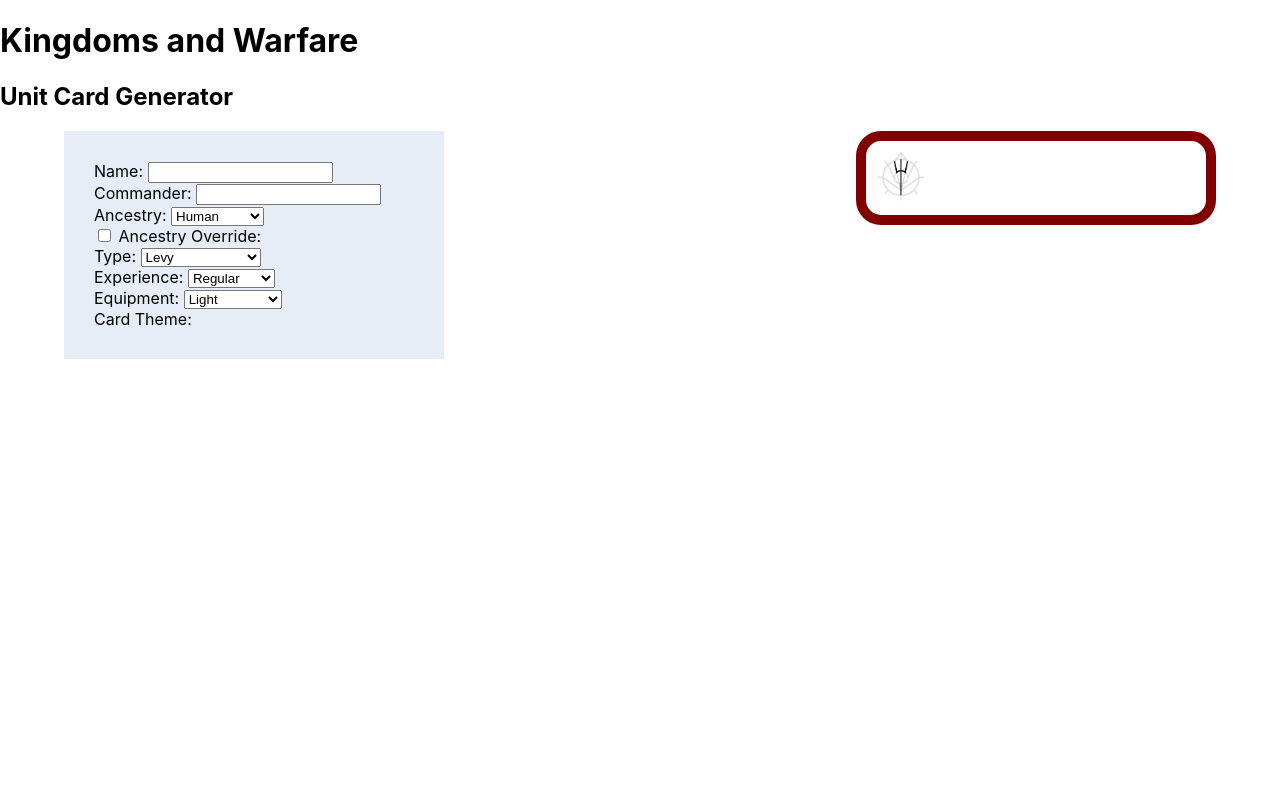
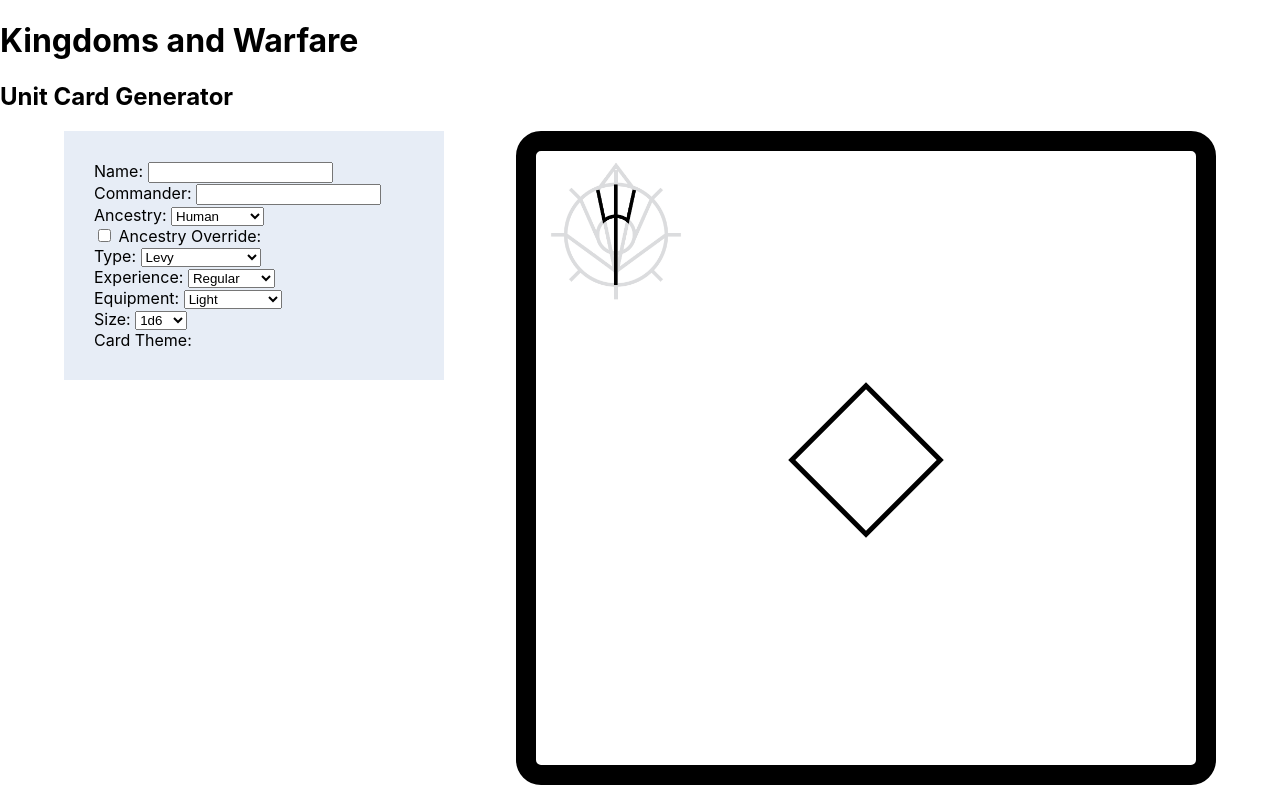
Before and after one commit to ZackBarbari/KW-Unit-Generator, a React (Create React App) app: page / in a window 1280 px wide. Built offline with nearby package versions, Linux system fonts and the light colour scheme.

Commit message:
Size and rhombus

```diff
--- a/src/App.js
+++ b/src/App.js
@@ -3,11 +3,11 @@
 import { useState } from "react";
 
 const App = () => {
-  const [type, setType] = useState();
+  const [body, setBody] = useState();
 
   const modifyCard = (body) => {
     console.log("type: " + body.unit)
-    setType(body.unit)
+    setBody(body)
   }
 
   return (
@@ -16,7 +16,7 @@
       <h1>Kingdoms and Warfare</h1>
       <h2>Unit Card Generator</h2>
       <InputBox onMod={modifyCard}/>
-      <UnitCard unit={type} />
+      <UnitCard {...body} />
     </div>
     </>
   );
--- a/src/components/Card.css
+++ b/src/components/Card.css
@@ -1,9 +1,19 @@
 .card-outline {
     margin-right: 5%;
     float: right;
-    width: 25%;
+    width: 50%;
+    aspect-ratio: 5 / 3;
     border-radius: 25px;
-    border: 10px solid rgb(128, 0, 0);
-    height: 50%;
+    border: 20px solid rgb(0, 0, 0);
     padding: 10px;
   }
+
+  .rhombus {
+    background: rgb(255, 255, 255);
+    margin: 100px auto;
+    border: 5px solid #000;
+    width: 100px;
+    height: 100px;
+    margin-top: 100px;
+    transform: rotate(45deg);
+  }
--- a/src/components/InputBox.js
+++ b/src/components/InputBox.js
@@ -6,6 +6,7 @@
 import equipment from "../constants/equipment";
 import experience from "../constants/experience";
 import type from "../constants/type";
+import size from '../constants/size';
 import { useRef, useState } from "react";
 
 const InputBox = ({onMod}) => {
@@ -19,6 +20,7 @@
     const equipRef = useRef();
     const ancestOverrideRef = useRef();
     const raceRef = useRef();
+    const sizeRef = useRef();
 
     const onSave = () => {
         const body = {
@@ -29,8 +31,9 @@
             exp: expRef.current.value,
             equip: equipRef.current.value,
             race: ancestOverrideRef.current.checked ? raceRef.current.value : null,
+            size: sizeRef.current.value
         }
-        console.log(body);
+        //console.log(body);
         onMod(body)
     }
 
@@ -89,6 +92,12 @@
             passedValue={0}
             passedOptions={equipment}
             onChange={onSave}/>
+        <Dropdown
+            label="Size"
+            ref={sizeRef}
+            passedValue={6}
+            passedOptions={size}
+            onChange={onSave}/>
         Card Theme:
         </div>
         </>
--- a/src/components/UnitCard.js
+++ b/src/components/UnitCard.js
@@ -1,7 +1,7 @@
 import { useState } from 'react';
 import './Card.css';
 
-const UnitCard = ({name, commander, ancestry, unit, exp, equip, race}) => {
+const UnitCard = ({name, commander, ancestry, unit, exp, equip, race, size}) => {
 
     //setType(unit);
 
@@ -10,7 +10,15 @@
     return (
         <>
         <div className='card-outline'>
-            <img src={ require(`../symbols/${unit}.jpg`)} alt="Type Icon" width="50" height="50"></img>
+            <img src={ require(`../symbols/${unit}.jpg`)} alt="Type Icon" width="140 * 50%" height="140 * 50%"></img>
+            <div className='rhombus'></div>
+            {size} <br></br>
+            {name}<br></br>
+            {commander}<br></br>
+            {ancestry}<br></br>
+            {exp}<br></br>
+            {equip}<br></br>
+            {race}<br></br>
         </div>
         </>
     )
@@ -18,6 +26,7 @@
 
 UnitCard.defaultProps = {
     unit: "levy"
+    //size: 6
 }
 
 export default UnitCard;
--- /dev/null
+++ b/src/constants/size.js
@@ -0,0 +1,9 @@
+const size = {
+    4: "1d4",
+    6: "1d6",
+    8: "1d8",
+    10: "1d10",
+    12: "1d12"
+  };
+
+  export default size;
```
Also changed, not shown: src/constants/traits.js (added, +9 -0 lines).
